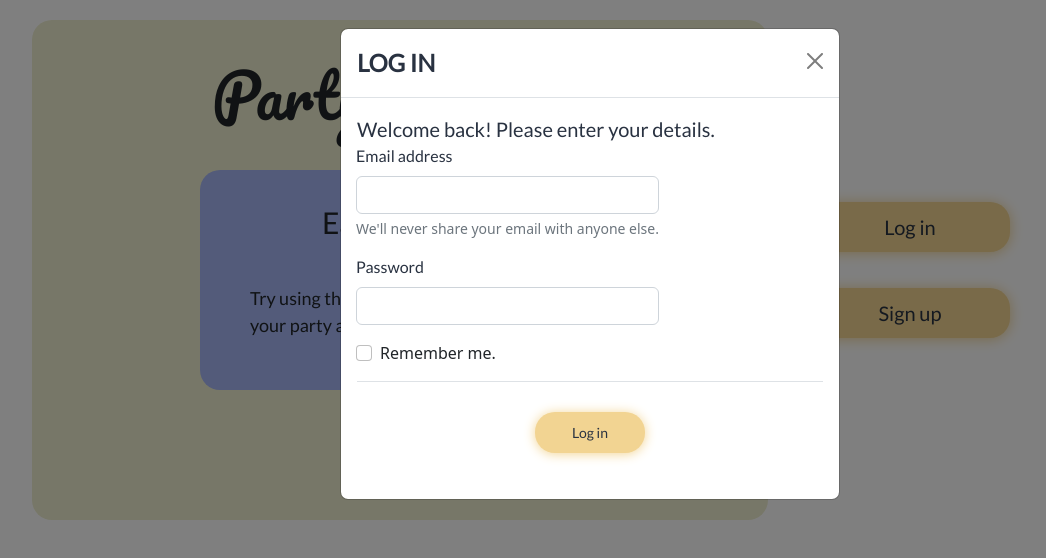
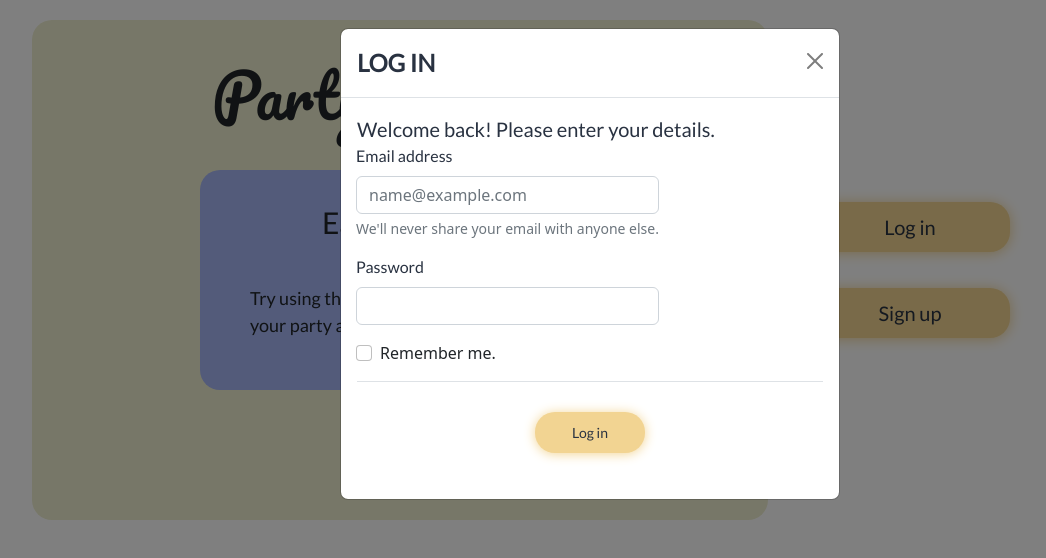
Before and after one commit to pofungt/party-planner, a website: page public/landingPage/landingPage.html in a window 1280 px wide. Both pictures are taken after a click on the button "Log in". Shown: the whole page, without its empty margins (50-1096 px from the left). Drawn offline with nearby package versions, Linux system fonts and the light colour scheme.

Commit message:
added email input UI

```diff
--- a/public/landingPage/landingPage.html
+++ b/public/landingPage/landingPage.html
@@ -58,7 +58,7 @@
                         <form>
                             <div class="mb-3">
                                 <label for="inputEmail" class="form-label">Email address</label>
-                                <input type="email" class="form-control" id="user-email" aria-describedby="emailHelp">
+                                <input type="email" class="form-control" id="user-email" aria-describedby="emailHelp" placeholder="name@example.com">
                                 <div id="emailHelp" class="form-text">We'll never share your email with anyone else.
                                 </div>
                             </div>
@@ -110,7 +110,7 @@
                             <div class="input-title">Email Address *</div>
                             <div>
                                 <input type="text" class="form-control" name="email" aria-label="email"
-                                    aria-describedby="basic-addon1">
+                                    aria-describedby="basic-addon1" placeholder="name@example.com">
                             </div>
                         </div>
                         <div class="input-group mb-3">
```
